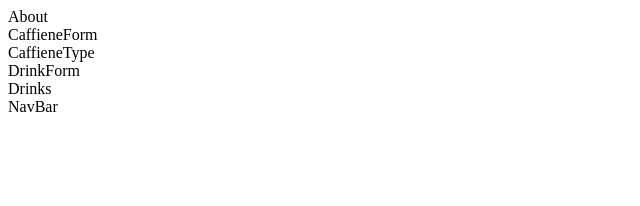
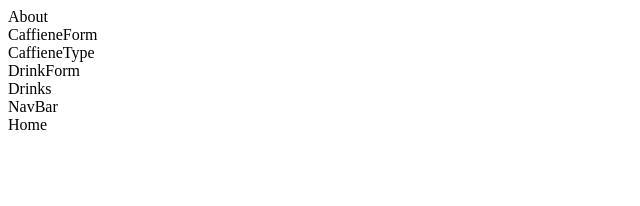
Before and after one commit to jascolil01/Website-for-Caffiene, a React (Create React App) app in the folder client/: page / in a window 1280 px wide. Shown: the top 206 px of the page, without its empty margins (0-640 px from the left). Built offline with nearby package versions, Linux system fonts and the light colour scheme.

Commit message:
added and tested home component

```diff
--- a/client/src/App.js
+++ b/client/src/App.js
@@ -5,6 +5,7 @@
 import DrinkForm from './components/DrinkForm'
 import Drinks from './components/Drinks'
 import NavBar from './components/NavBar'
+import Home from './components/Home'
 
 export default function App() {
   return (
@@ -15,6 +16,7 @@
     <DrinkForm />
     <Drinks />
     <NavBar />
+    <Home />
   </div>
 
 
--- /dev/null
+++ b/client/src/components/Home.js
@@ -0,0 +1,7 @@
+import React from 'react'
+
+export default function Home() {
+  return (
+    <div>Home</div>
+  )
+}
```
